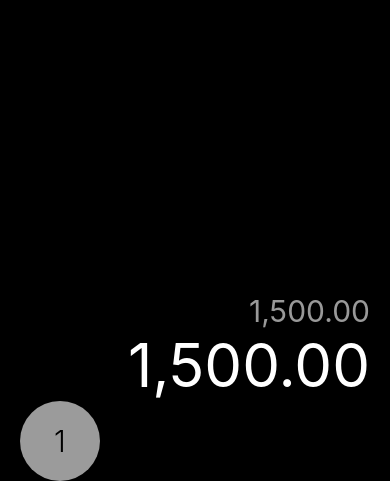
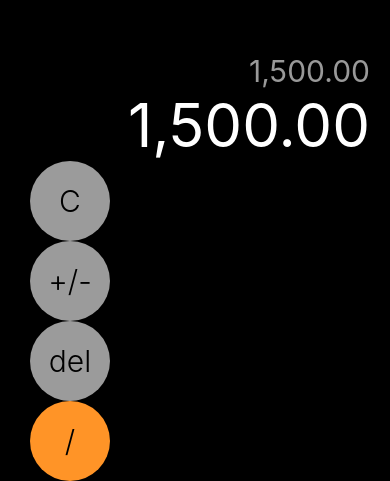
Before and after one commit to juliflorezg/React-native-udemy-06, a React Native app: screen / in a window 390 px wide. Shown: the part 363-844 px from the top of the page. Built offline with nearby package versions, Linux system fonts and the light colour scheme.

Commit message:
add BotonCalc component to CalculatorScreen

```diff
--- a/src/screens/CalculatorScreen.tsx
+++ b/src/screens/CalculatorScreen.tsx
@@ -1,5 +1,6 @@
 import React from 'react';
 import {View, Text} from 'react-native';
+import {BotonCalc} from '../components/BotonCalc';
 import {styles} from '../theme/appTheme';
 export const CalculatorScreen = () => {
   return (
@@ -7,11 +8,12 @@ export const CalculatorScreen = () => {
       <Text style={styles.resultadoPequeno}>1,500.00</Text>
       <Text style={styles.resultado}>1,500.00</Text>
 
-      <View>
+      <View style={styles.fila}>
         {/* Boton */}
-        <View style={styles.boton}>
-          <Text style={styles.botonTexto}>1</Text>
-        </View>
+        <BotonCalc text="C" backgroundColor="#9b9b9b" />
+        <BotonCalc text="+/-" backgroundColor="#9b9b9b" />
+        <BotonCalc text="del" backgroundColor="#9b9b9b" />
+        <BotonCalc text="/" backgroundColor="#ff9427" />
       </View>
     </View>
   );
```
